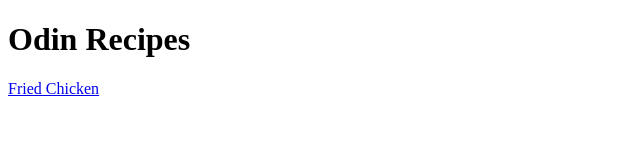
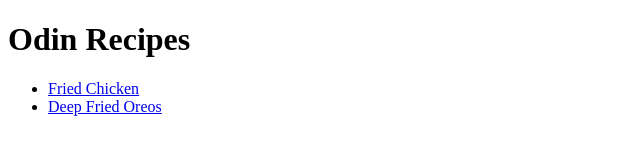
Before and after one commit to 22stevenwu/odin--recipes, a plain HTML site: page index.html in a window 1280 px wide. Shown: the whole page, without its empty margins (0-640 px from the left). Drawn offline with Linux system fonts and the light colour scheme.

Commit message:
Added reference to oreos

```diff
--- a/index.html
+++ b/index.html
@@ -6,6 +6,9 @@
 </head>
 <body>
     <h1>Odin Recipes</h1>
-    <a href="recipes/fried-chicken.html">Fried Chicken</a>
+    <ul>
+        <li><a href="recipes/fried-chicken.html">Fried Chicken</a></li>
+        <li><a href="recipes/deep-fried-oreos.html">Deep Fried Oreos</a></li>
+    </ul>
 </body>
 </html>
```
